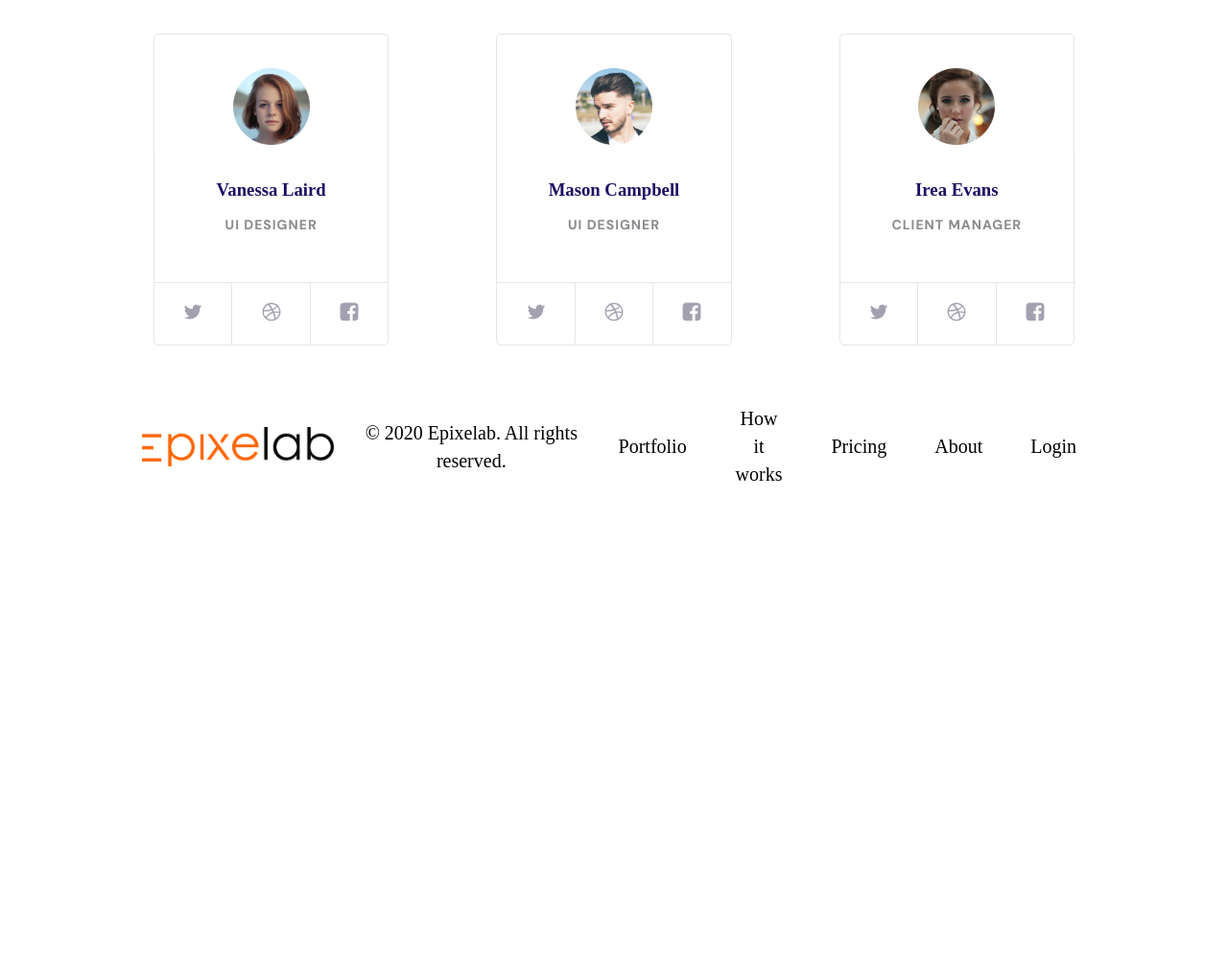
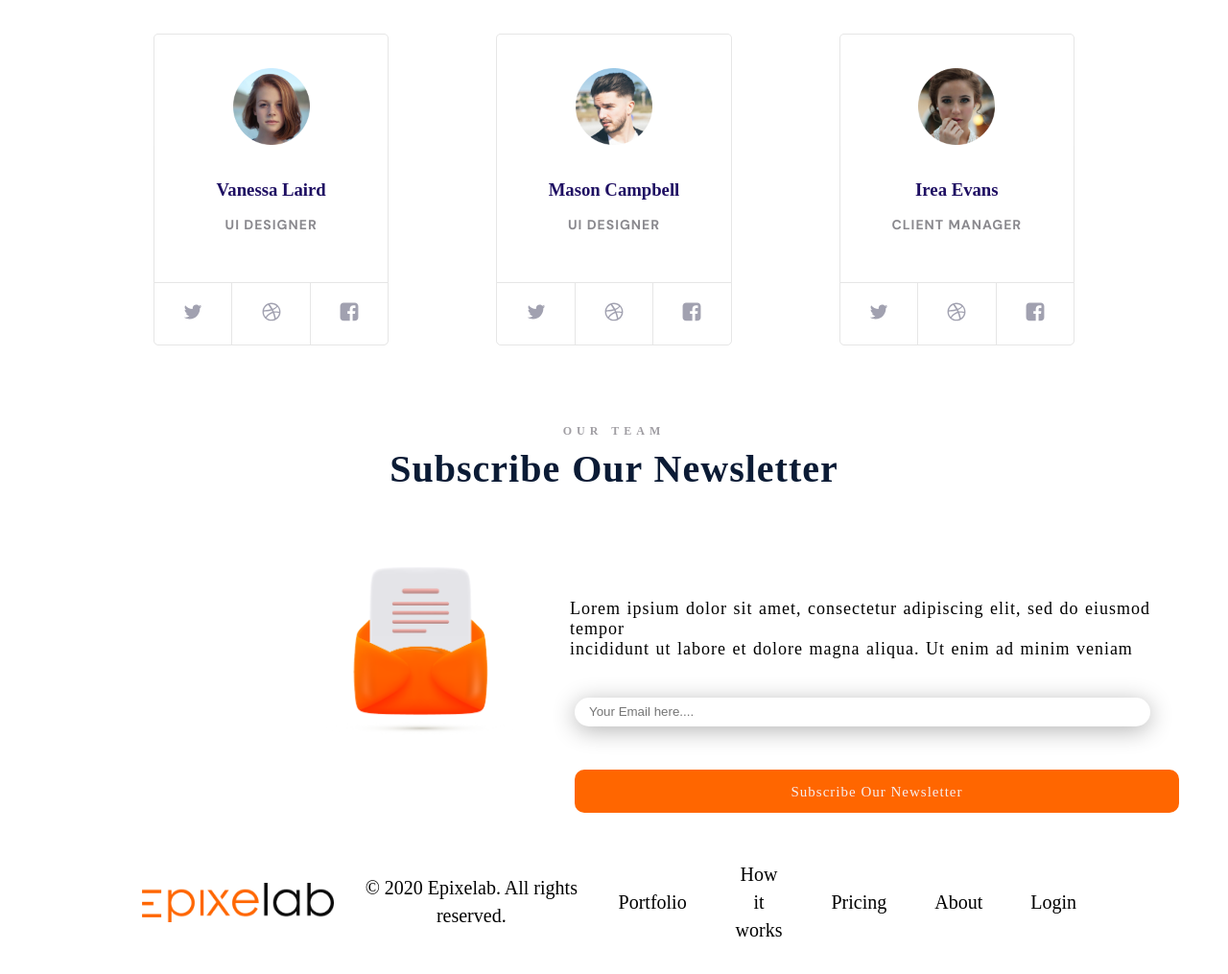
Before and after one commit to Appleeyes/Team-Trailblazers, a plain HTML site: page index.html in a window 1280 px wide. Shown: the part 2897-3912 px from the top of the page at 96% size. Before the commit the page ends 3462 px from the top, so only its background shows below. Drawn offline with Linux system fonts and the light colour scheme; a web font is replaced by a local one.

Commit message:
Added the subscription newslatter part

```diff
--- a/index.html
+++ b/index.html
@@ -336,6 +336,29 @@
       </div>
     </section>
     <!-- TEAM SECTION END HERE -->
+
+    <!-- SUBSCRIPTION, NEWSLETTER SECTION -->
+    <div class="main-container">
+      <div class="upper-container">
+          <p class="para-1">OUR TEAM</p><br>
+          <h1 class="header-2">Subscribe Our Newsletter</h1>
+      </div>
+      <div class="section-2">
+      <div class="ima">
+          <img src="./images/envelope.png" alt="">
+      </div>
+          <div class="side-2">
+              <p class="para-2">Lorem ipsium dolor sit amet, consectetur adipiscing elit, sed do eiusmod tempor <br>
+              incididunt ut labore et dolore magna aliqua. Ut enim ad minim veniam</p>
+              <form action="">
+                  <input type="text" id="userInput" placeholder="Your Email here...." >
+              </form>
+              <button class="btn">
+                  <P class="sub-btn">Subscribe Our Newsletter</P>
+              </button>
+          </div>
+      </div>
+  </div>
   </main>
   <!-- started here for the footer -->
   <footer>
--- a/style.css
+++ b/style.css
@@ -560,6 +560,90 @@ img {
 }
 
 /* TEAM SECTION ENDS HERE */
+
+/*SUBSCRIPTION AND NEWSLETTER SECTION */
+.ima {
+  max-width: 50%;
+  padding: 70px;
+  display: flex;
+  width: 421px;
+  height: 350px;
+  justify-content: center;
+  align-items: center;
+}
+.ima img {
+  margin-left: 200px;
+}
+.para-1 {
+  margin-top: 50px;
+  word-spacing: 1px;
+  color: #a09ea3;
+  text-align: center;
+  font-family: Ageo;
+  font-size: 12px;
+  font-style: normal;
+  font-weight: 700;
+  letter-spacing: 5px;
+}
+.header-2 {
+  top: 80px;
+  font-size: 40px;
+  letter-spacing: 1px;
+  word-spacing: 1px;
+  text-align: center;
+  color: #0B1B35;
+  text-align: center;
+  font-family: Ageo;
+  font-style: normal;
+  font-weight: 700;
+  line-height: 28.5px; /* 54.808% */
+}
+.section-2 {
+  display: flex;
+}
+.side-2 {
+  display: block;
+}
+.para-2 {
+  color: #000;
+  font-size: 18px;
+  margin-top: 120px;
+  word-spacing: 1px;
+  letter-spacing: 1px;
+  margin-left: 45px;
+}
+form input {
+  width: 600px;
+  height: 30px;
+  margin: 40px auto;
+  padding: 15px;
+  border-radius: 20px;
+  margin-top: 40px;
+  margin-left: 50px;
+  border-radius: 30px;
+  border: 2px;
+  background: #FFF;
+  box-shadow: 0 4px 25px rgba(0, 0, 0, 0.3);
+}
+.btn {
+  width: 630px;
+  height: 45px;
+  margin: 20px auto;
+  padding: 15px;
+  border-radius: 20px;
+  margin-top: 5px;
+  margin-left: 50px;
+  border: none;
+  border-radius: 10px;
+  background: #F60;
+}
+.sub-btn {
+  color: #f6efef;
+  font-family: Ageo;
+  font-size: 15px;
+  font-weight: 400;
+  letter-spacing: 1px;
+}
 footer {
   padding: 20px;
   text-align: center;
```
